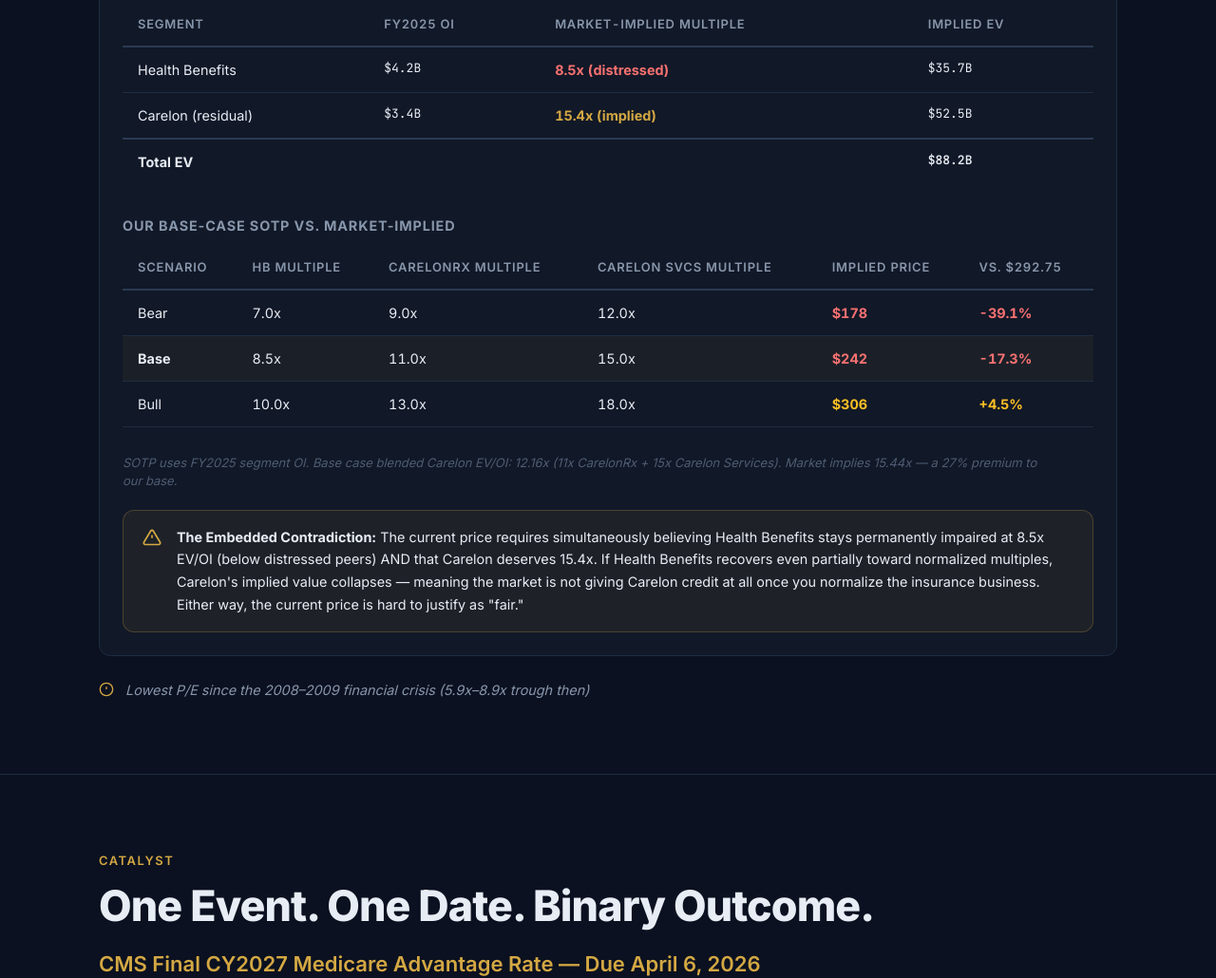
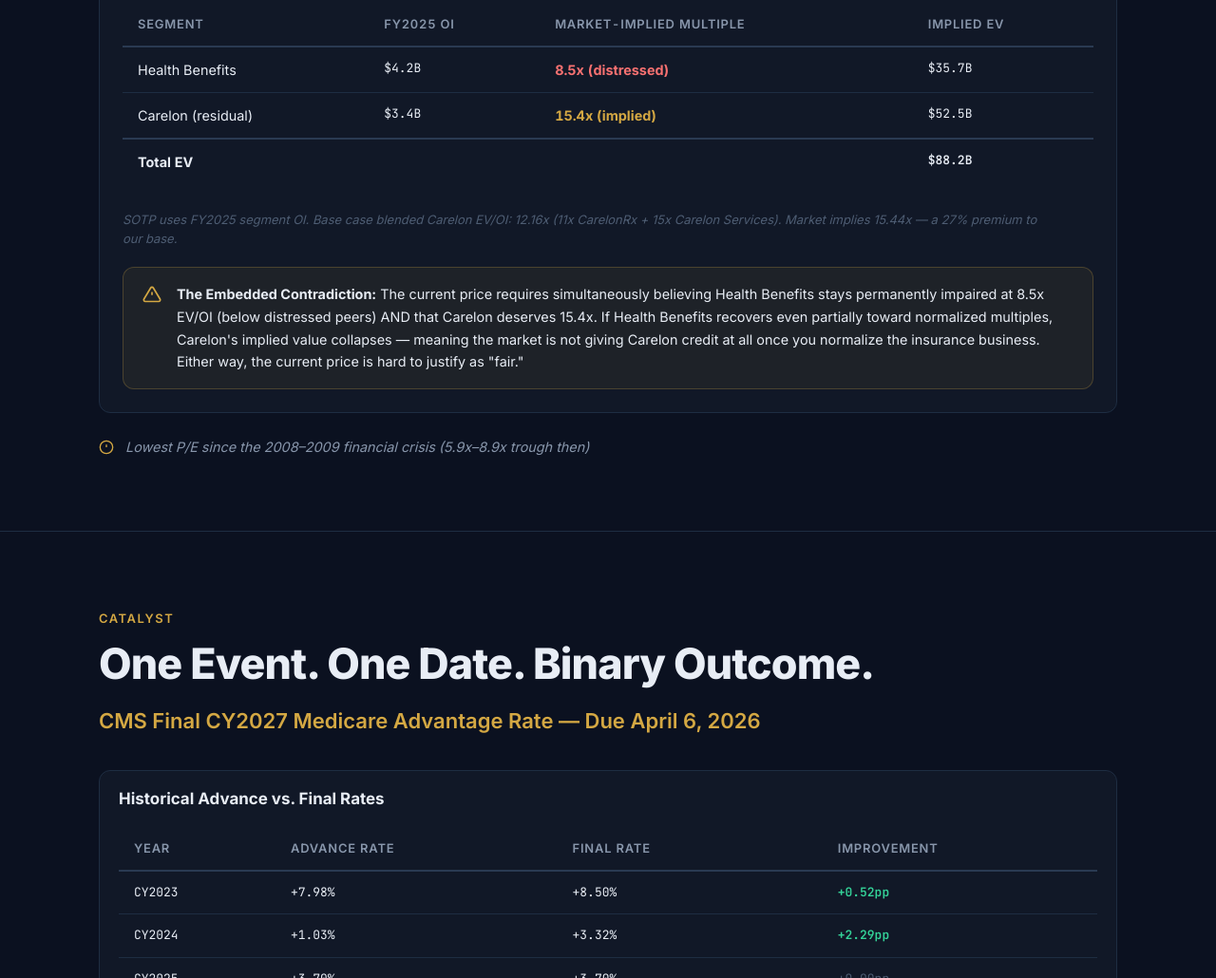
Before and after one commit to nochinxx/perplexity-stock-pitch, a plain HTML site: page index.html in a window 1280 px wide. Shown: the part 5994-7024 px from the top of the page at 95% size. Drawn offline with nearby package versions, Linux system fonts and the light colour scheme.

Commit message:
newer versh

```diff
--- a/index.html
+++ b/index.html
@@ -442,50 +442,7 @@
           </tbody>
         </table>
       </div>
-      <div class="sotp-sub-table">
-        <h4 class="sotp-sub-title">Our Base-Case SOTP vs. Market-Implied</h4>
-        <div class="table-scroll">
-          <table class="sotp-table">
-            <thead>
-              <tr>
-                <th>Scenario</th>
-                <th>HB Multiple</th>
-                <th>CarelonRx Multiple</th>
-                <th>Carelon Svcs Multiple</th>
-                <th>Implied Price</th>
-                <th>vs. $292.75</th>
-              </tr>
-            </thead>
-            <tbody>
-              <tr>
-                <td>Bear</td>
-                <td>7.0x</td>
-                <td>9.0x</td>
-                <td>12.0x</td>
-                <td class="sotp-warn">$178</td>
-                <td class="sotp-warn">-39.1%</td>
-              </tr>
-              <tr class="sotp-base-row">
-                <td><strong>Base</strong></td>
-                <td>8.5x</td>
-                <td>11.0x</td>
-                <td>15.0x</td>
-                <td class="sotp-warn">$242</td>
-                <td class="sotp-warn">-17.3%</td>
-              </tr>
-              <tr>
-                <td>Bull</td>
-                <td>10.0x</td>
-                <td>13.0x</td>
-                <td>18.0x</td>
-                <td class="sotp-mild">$306</td>
-                <td class="sotp-mild">+4.5%</td>
-              </tr>
-            </tbody>
-          </table>
-        </div>
-        <p class="sotp-footnote">SOTP uses FY2025 segment OI. Base case blended Carelon EV/OI: 12.16x (11x CarelonRx + 15x Carelon Services). Market implies 15.44x — a 27% premium to our base.</p>
-      </div>
+      <p class="sotp-footnote">SOTP uses FY2025 segment OI. Base case blended Carelon EV/OI: 12.16x (11x CarelonRx + 15x Carelon Services). Market implies 15.44x — a 27% premium to our base.</p>
       <div class="sotp-callout reveal">
         <div class="sotp-callout-icon">
           <svg width="20" height="20" viewBox="0 0 24 24" fill="none" stroke="#D4A843" stroke-width="2"><path d="M10.29 3.86L1.82 18a2 2 0 001.71 3h16.94a2 2 0 001.71-3L13.71 3.86a2 2 0 00-3.42 0z"/><line x1="12" y1="9" x2="12" y2="13"/><line x1="12" y1="17" x2="12.01" y2="17"/></svg>
```
